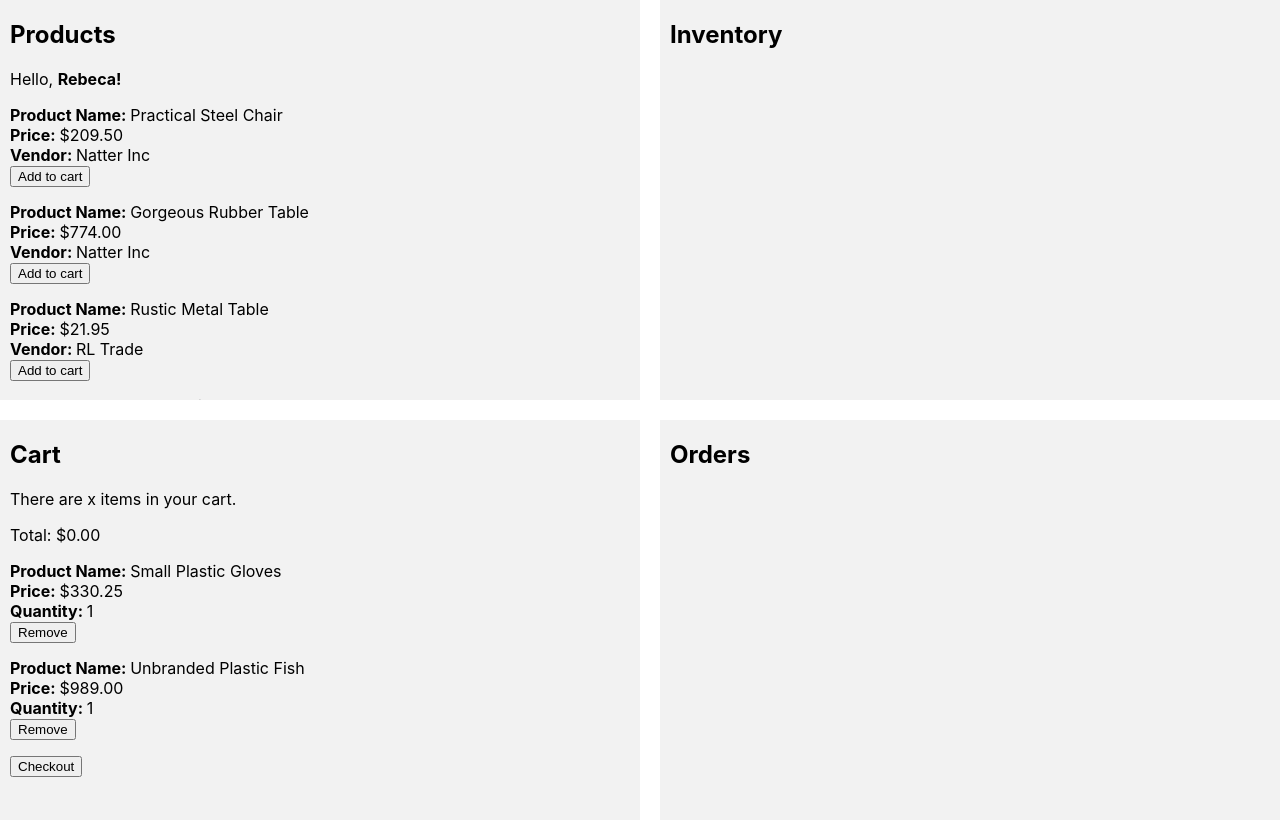
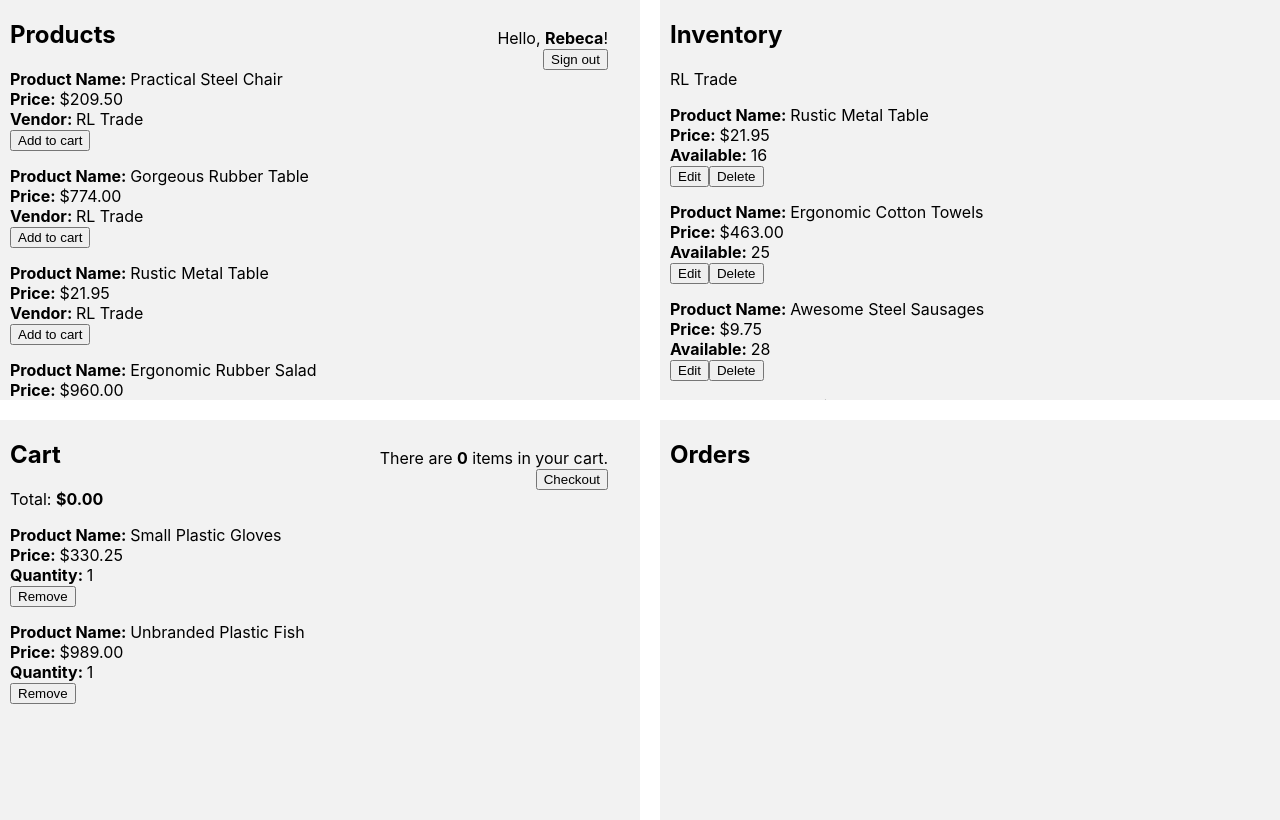
Before and after one commit to KeelerBe/redux-cart, a React (Create React App) app: page / in a window 1280 px wide. Built offline with nearby package versions, Linux system fonts and the light colour scheme.

Commit message:
Add prop-types

```diff
--- a/src/api/selectors.js
+++ b/src/api/selectors.js
@@ -1,7 +1,7 @@
 import _products from './products.json'
 import _users from './users.json'
 
-const getVendorName = (userId) => _users[userId].vendorName
+export const getVendorName = () => _users[userId].vendorName
 
 export const getProducts = () =>
 	Object.keys(_products).map((key) => {
--- a/src/components/Cart.js
+++ b/src/components/Cart.js
@@ -1,23 +1,25 @@
 import React from 'react'
-import Product from '../components/Product'
+import PropTypes from 'prop-types'
 
-const Cart = ({ products, total }) => (
+const Cart = ({ children, numOfItems }) => (
 	<div id="cart">
 		<h2>Cart</h2>
-		<p>There are x items in your cart.</p>
-		<p>Total: $0.00</p>
-		{products.map((product) => (
-			<div key={product.productId}>
-				<Product
-					productName={product.productName}
-					price={product.price}
-					quantity={1}
-				/>
-				<button>Remove</button>
-			</div>
-		))}
-		<button>Checkout</button>
+		<section>
+			<p>
+				There are <b>{numOfItems}</b> items in your cart.
+			</p>
+			<button>Checkout</button>
+		</section>
+		<p>
+			Total: <b>$0.00</b>
+		</p>
+		{children}
 	</div>
 )
 
+Cart.propTypes = {
+	children: PropTypes.node,
+	numOfItems: PropTypes.number.isRequired
+}
+
 export default Cart
--- /dev/null
+++ b/src/components/CartItem.js
@@ -0,0 +1,24 @@
+import React from 'react'
+import PropTypes from 'prop-types'
+import Product from './Product'
+
+const CartItem = ({ product, quantity }) => (
+	<div>
+		<Product
+			productName={product.productName}
+			price={product.price}
+			quantity={quantity || 1}
+		/>
+		<button>Remove</button>
+	</div>
+)
+
+CartItem.propTypes = {
+	product: PropTypes.shape({
+		productName: PropTypes.string.isRequired,
+		price: PropTypes.number.isRequired
+	}).isRequired,
+	quantity: PropTypes.number
+}
+
+export default CartItem
--- a/src/components/Inventory.js
+++ b/src/components/Inventory.js
@@ -1,8 +1,26 @@
 import React from 'react'
+import Product from './Product'
 
-const Inventory = () => (
+const Inventory = ({ products, vendorName }) => (
 	<div id="inventory">
 		<h2>Inventory</h2>
+		<p>{vendorName}</p>
+		{products.map((product) => (
+			<div key={product.productId}>
+				<Product
+					productName={product.productName}
+					price={product.price}
+					available={product.available}
+				/>
+				<div>
+					<button>Edit</button>
+					<button>Delete</button>
+				</div>
+			</div>
+		))}
+		<button>
+			<b>Add new product</b>
+		</button>
 	</div>
 )
 
--- a/src/components/ProductsList.js
+++ b/src/components/ProductsList.js
@@ -1,17 +1,25 @@
 import React from 'react'
 import PropTypes from 'prop-types'
 
+const renderGreeting = (userName) => (
+	<section>
+		<p>
+			Hello, <b>{userName || 'user'}</b>!
+		</p>
+		<button>{userName ? 'Sign out' : 'Sign in'}</button>
+	</section>
+)
+
 const ProductsList = ({ userName, children }) => (
-	<div id="products">
+	<div id="products-list">
 		<h2>Products</h2>
-		<p>
-			Hello, <b>{userName}!</b>
-		</p>
+		{renderGreeting(userName)}
 		{children}
 	</div>
 )
 
 ProductsList.propTypes = {
+	userName: PropTypes.string,
 	children: PropTypes.node
 }
 
--- a/src/containers/App.css
+++ b/src/containers/App.css
@@ -8,7 +8,7 @@
 #cart,
 #inventory,
 #orders,
-#products {
+#products-list {
 	height: 50vh;
 	background-color: #f2f2f2;
 	padding-left: 10px;
@@ -17,6 +17,31 @@
 }
 
 #product-item,
-#cart > div {
+#cart > div,
+#inventory > div {
 	margin-bottom: 15px;
 }
+
+#products-list,
+#cart {
+	position: relative;
+}
+
+#products-list > section {
+	position: absolute;
+	top: 3%;
+	right: 5%;
+	text-align: right;
+}
+
+#cart > section {
+	position: absolute;
+	top: 3%;
+	right: 5%;
+	text-align: right;
+}
+
+#products-list > section > p,
+#cart > section > p {
+	margin-bottom: 0;
+}
--- a/src/containers/App.js
+++ b/src/containers/App.js
@@ -12,7 +12,10 @@ const App = () => (
 			products={selectors.getProducts()}
 			userName={selectors.getUserName()}
 		/>
-		<InventoryContainer />
+		<InventoryContainer
+			products={selectors.getInventoryProducts()}
+			vendorName={selectors.getVendorName()}
+		/>
 		<CartContainer products={selectors.getCartProducts()} />
 		<OrdersContainer />
 	</div>
--- a/src/containers/CartContainer.js
+++ b/src/containers/CartContainer.js
@@ -1,6 +1,25 @@
 import React from 'react'
+import PropTypes from 'prop-types'
 import Cart from '../components/Cart'
+import CartItem from '../components/CartItem'
 
-const CartContainer = ({ products }) => <Cart products={products} />
+const CartContainer = ({ products, numOfItems }) => (
+	<Cart numOfItems={numOfItems || 0}>
+		{products.map((product) => (
+			<CartItem key={product.productId} product={product} />
+		))}
+	</Cart>
+)
+
+CartContainer.propTypes = {
+	products: PropTypes.arrayOf(
+		PropTypes.shape({
+			productId: PropTypes.string.isRequired,
+			productName: PropTypes.string.isRequired,
+			price: PropTypes.number.isRequired
+		})
+	).isRequired,
+	numOfItems: PropTypes.number
+}
 
 export default CartContainer
--- a/src/containers/InventoryContainer.js
+++ b/src/containers/InventoryContainer.js
@@ -1,6 +1,8 @@
 import React from 'react'
 import Inventory from '../components/Inventory'
 
-const InventoryContainer = () => <Inventory />
+const InventoryContainer = ({ products, vendorName }) => (
+	<Inventory products={products} vendorName={vendorName} />
+)
 
 export default InventoryContainer
--- a/src/containers/ProductsContainer.js
+++ b/src/containers/ProductsContainer.js
@@ -14,7 +14,7 @@ const ProductsContainer = ({ products, userName }) => (
 )
 
 ProductsContainer.propTypes = {
-	userName: PropTypes.string.isRequired,
+	userName: PropTypes.string,
 	products: PropTypes.arrayOf(
 		PropTypes.shape({
 			productId: PropTypes.string.isRequired,
```
